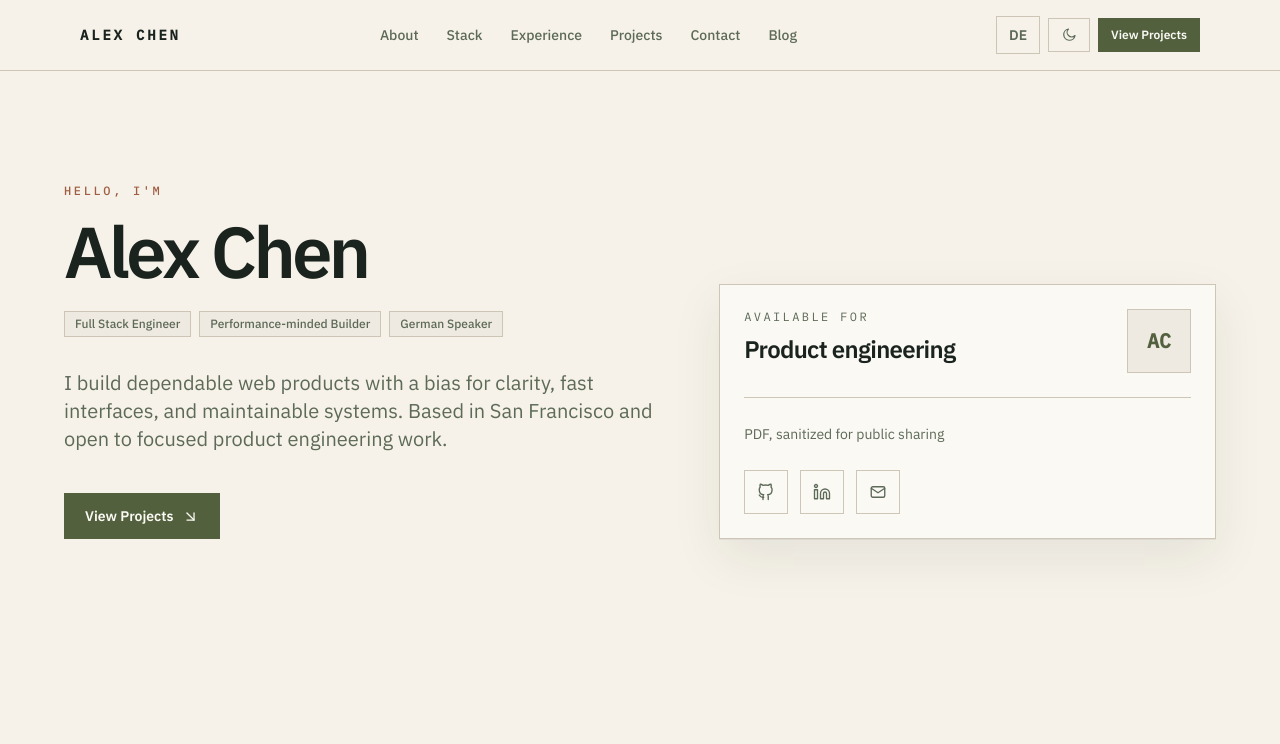
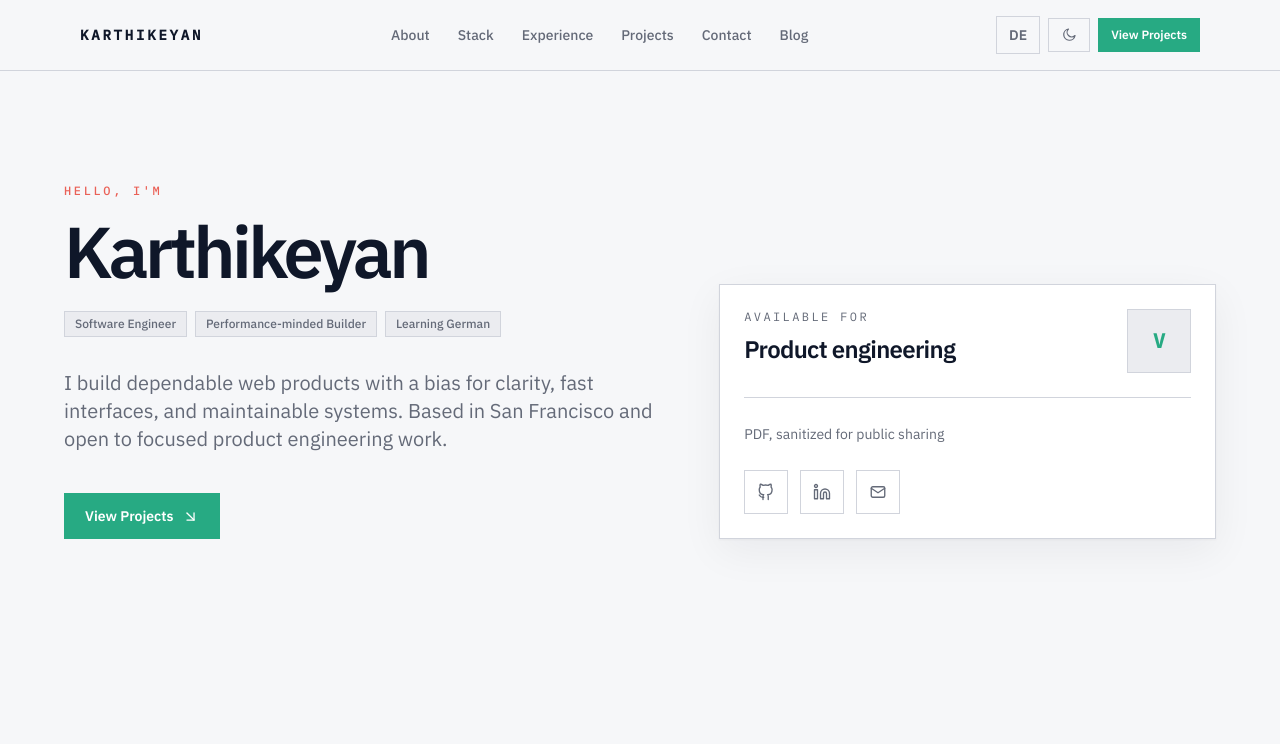
Before and after one commit to karthikeyan993/portfolio, an Astro site: page / in a window 1280 px wide. Shown: the top 744 px of the page. Built offline with nearby package versions, Linux system fonts and the light colour scheme; Astro itself is replaced by a stand-in of ours.

Commit message:
improvement in light mode

```diff
--- a/src/data/site-content.en.json
+++ b/src/data/site-content.en.json
@@ -1,8 +1,8 @@
 {
   "locale": "en",
   "seo": {
-    "title": "Alex Chen | Full Stack Engineer",
-    "description": "Full-stack engineer building fast, reliable product interfaces and practical web systems.",
+    "title": "Karthikeyan | Software Engineer",
+    "description": "Software engineer building fast, reliable product interfaces and practical web systems.",
     "footerNote": "Built as a static Astro site with performance-first defaults."
   },
   "nav": [
@@ -14,9 +14,9 @@
   ],
   "hero": {
     "greeting": "Hello, I'm",
-    "name": "Alex Chen",
-    "initials": "AC",
-    "titles": ["Full Stack Engineer", "Performance-minded Builder", "German Speaker"],
+    "name": "Karthikeyan",
+    "initials": "V",
+    "titles": ["Software Engineer", "Performance-minded Builder", "Learning German"],
     "summary": "I build dependable web products with a bias for clarity, fast interfaces, and maintainable systems. Based in San Francisco and open to focused product engineering work.",
     "ctaLabel": "View Projects",
     "ctaHref": "#projects",
--- a/src/index.css
+++ b/src/index.css
@@ -11,17 +11,20 @@
 
 @layer base {
   :root {
-    --bg: 42 42% 94%;
-    --surface: 44 38% 97%;
-    --elevated: 38 32% 91%;
-    --border: 38 19% 76%;
-    --text: 145 15% 12%;
-    --text-muted: 104 9% 38%;
-    --brand-primary: 84 21% 31%;
-    --brand-accent: 18 42% 44%;
+    --bg: 220 20% 97%;
+    --surface: 220 25% 100%;
+    --elevated: 220 14% 93%;
+    --border: 220 13% 84%;
+    --text: 222 47% 11%;
+    --text-muted: 220 9% 43%;
+    --brand-primary: 162 63% 41%;
+    --brand-accent: 4 78% 63%;
+    --focus-ring: 162 63% 38%;
+    --selection-bg: 162 58% 36%;
+    --selection-text: 0 0% 100%;
     --radius-xl: 10px;
     --radius-2xl: 16px;
-    --shadow-panel: 0 1px 0 hsl(var(--text) / 0.06), 0 18px 48px hsl(var(--text) / 0.08);
+    --shadow-panel: 0 1px 2px hsl(222 47% 11% / 0.04), 0 12px 40px hsl(222 47% 11% / 0.06);
   }
 
   .dark {
@@ -46,12 +49,12 @@
   }
 
   ::selection {
-    color: hsl(var(--surface));
-    background: hsl(var(--brand-primary));
+    color: hsl(var(--selection-text));
+    background: hsl(var(--selection-bg));
   }
 
   :where(a, button, input, textarea, select):focus-visible {
-    outline: 2px solid hsl(var(--brand-accent));
+    outline: 2px solid hsl(var(--focus-ring));
     outline-offset: 3px;
   }
 
```
